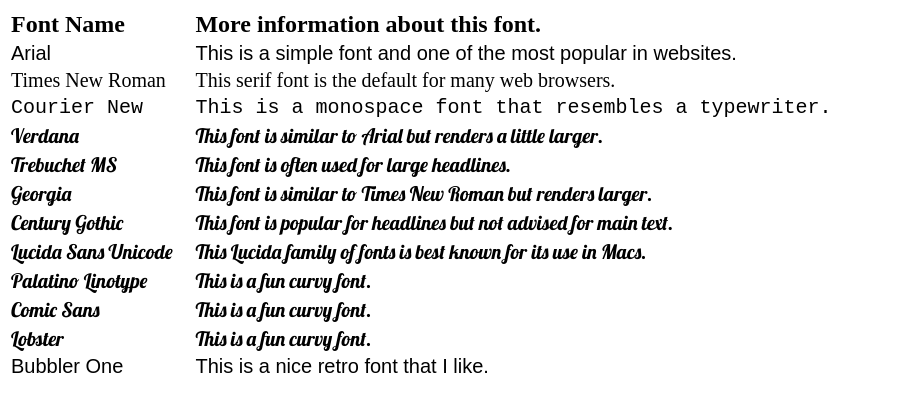
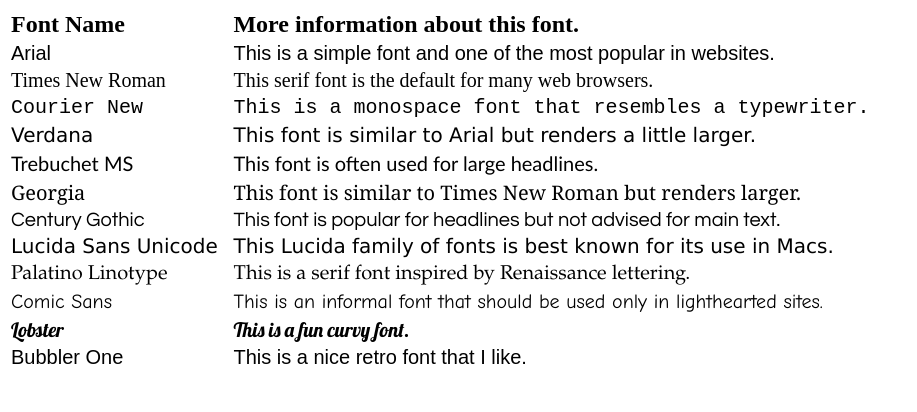
Before and after one commit to genevievedesotelle/html-exercises, a plain HTML site: page fonts/index.html in a window 1280 px wide. Shown: the whole page, without its empty margins (0-917 px from the left). Drawn offline with Linux system fonts and the light colour scheme; a web font is replaced by a local one.

Commit message:
Add files via upload

```diff
--- a/fonts/index.html
+++ b/fonts/index.html
@@ -30,7 +30,27 @@
         .couriernew {
             font-family: "Courier New", sans-serif;
         }
-
+        .centurygothic {
+            font-family: "Century Gothic";
+        }
+        .comicsans {
+            font-family: "Comic Sans", "Comic Sans MS";
+        }
+        .verdana {
+            font-family: Verdana;
+        }
+        .georgia {
+            font-family: Georgia;
+        }
+        .trebuchet {
+            font-family: "Trebuchet MS";
+        }
+        .lucida {
+            font-family: "Lucida Grande";
+        }
+        .palatino {
+            font-family: Palatino;
+        }
     </style>
 </head>
 <body>
@@ -47,42 +67,39 @@
         <td class="timesnewroman">Times New Roman</td>
         <td class="timesnewroman">This serif font is the default for many web browsers.</td>
     </tr>
-
     <tr>
         <td class="couriernew">Courier New</td>
         <td class="couriernew">This is a monospace font that resembles a typewriter.</td>
     </tr>
-
     <tr>
-        <td class="lobster">Verdana</td>
-        <td class="lobster">This font is similar to Arial but renders a little larger.</td>
+        <td class="verdana">Verdana</td>
+        <td class="verdana">This font is similar to Arial but renders a little larger.</td>
+    </tr>
+    <tr>
+        <td class="trebuchet">Trebuchet MS</td>
+        <td class="trebuchet">This font is often used for large headlines.</td>
+    </tr>
+    <tr>
+        <td class="georgia">Georgia</td>
+        <td class="georgia">This font is similar to Times New Roman but renders larger.</td>
+    </tr>
+    <tr>
+        <td class="centurygothic">Century Gothic</td>
+        <td class="centurygothic">This font is popular for headlines but not advised for main text.</td>
+    </tr>
+    <tr>
+        <td class="lucida">Lucida Sans Unicode</td>
+        <td class="lucida">This Lucida family of fonts is best known for its use in Macs.</td>
     </tr>
 
     <tr>
-        <td class="lobster">Trebuchet MS</td>
-        <td class="lobster">This font is often used for large headlines.</td>
-    </tr>
-    <tr>
-        <td class="lobster">Georgia</td>
-        <td class="lobster">This font is similar to Times New Roman but renders larger.</td>
-    </tr>
-    <tr>
-        <td class="lobster">Century Gothic</td>
-        <td class="lobster">This font is popular for headlines but not advised for main text.</td>
-    </tr>
-    <tr>
-        <td class="lobster">Lucida Sans Unicode</td>
-        <td class="lobster">This Lucida family of fonts is best known for its use in Macs.</td>
+        <td class="palatino">Palatino Linotype</td>
+        <td class="palatino">This is a serif font inspired by Renaissance lettering.</td>
     </tr>
 
     <tr>
-        <td class="lobster">Palatino Linotype</td>
-        <td class="lobster">This is a fun curvy font.</td>
-    </tr>
-
-    <tr>
-        <td class="lobster">Comic Sans</td>
-        <td class="lobster">This is a fun curvy font.</td>
+        <td class="comicsans">Comic Sans</td>
+        <td class="comicsans">This is an informal font that should be used only in lighthearted sites.</td>
     </tr>
     <tr>
         <td class="lobster">Lobster</td>
```
